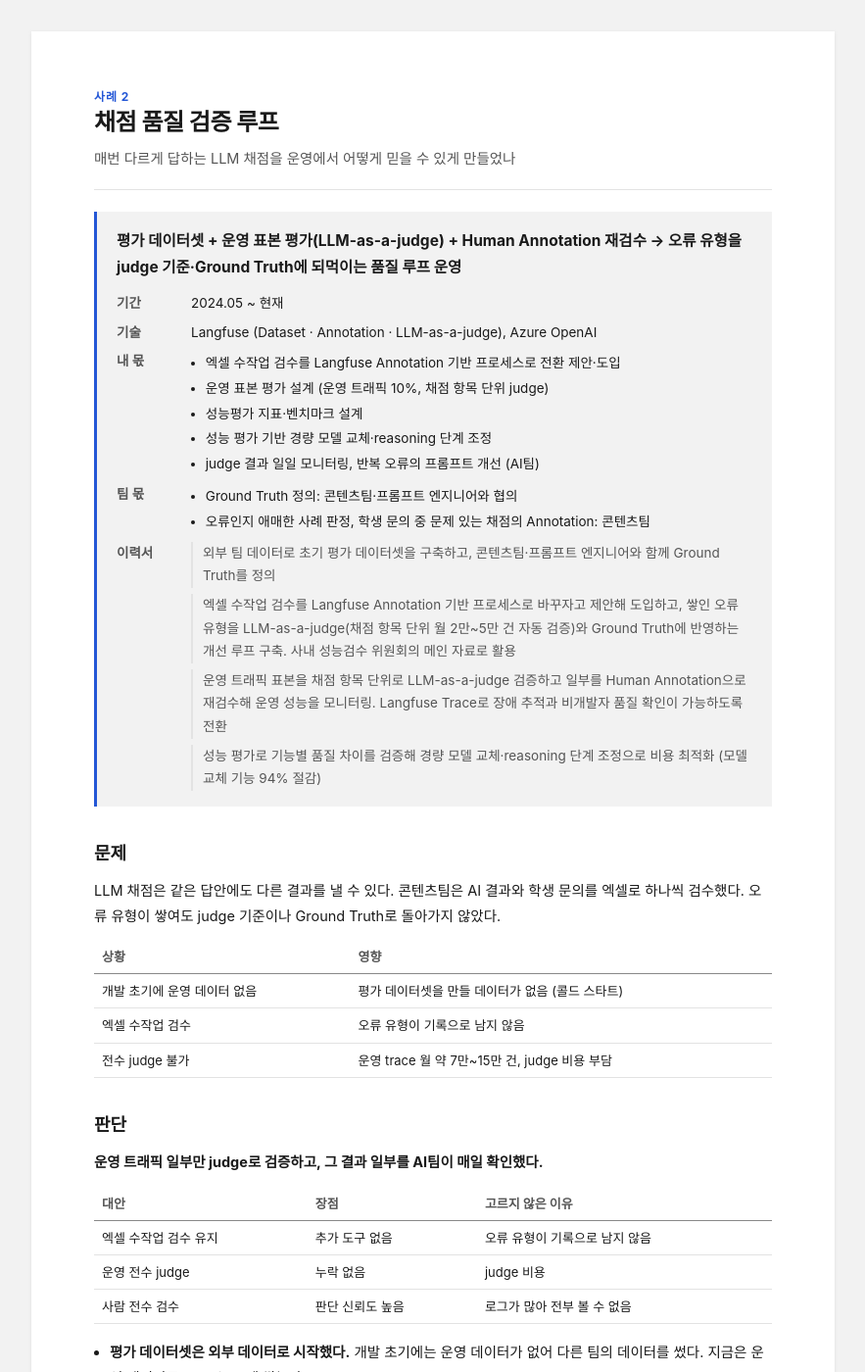
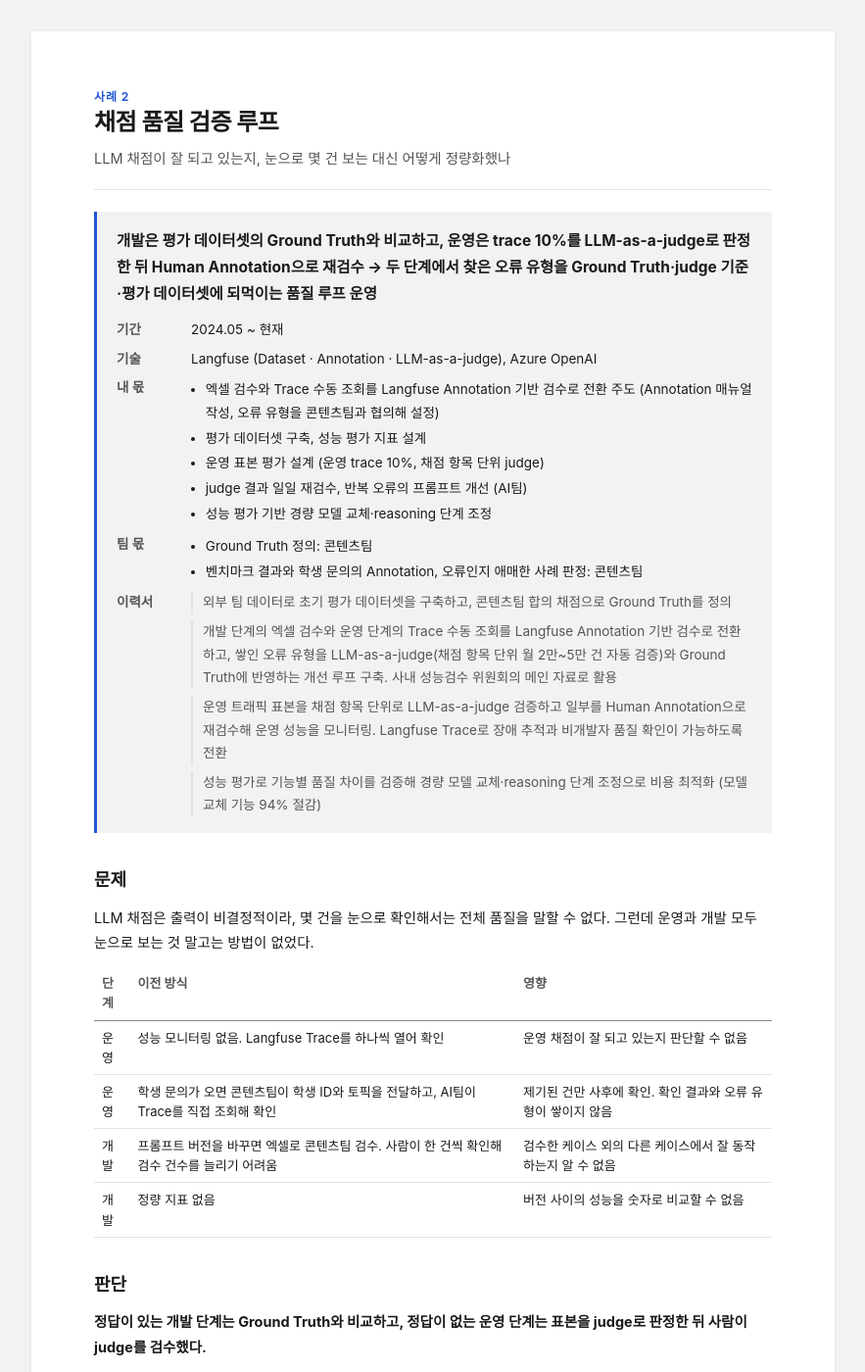
Before and after one commit to eatingbug/resume, a Jekyll site: the page built from _cases/quality-loop.md, in a window 1280 px wide and 1400 px high. Shown: the whole window at 98% size, without its empty margins (198-1081 px from the left). Built offline with Jekyll 4.4.1, drawn with Linux system fonts in a browser that asks for light colours; some web fonts are replaced; some of the changed text lies outside the part shown.

Commit message:
Reframe the quality loop case around quantifying grading quality
The case's core problem is that grading quality could not be measured in
development or in operation, not LLM nondeterminism. Rewrite its problem,
decision, results and limits on that axis, redraw the diagram with the
measurement outputs and both exits of human review, and correct the
resume bullets and glossary terms that described who defined Ground Truth
and where Excel review was used.

Co-Authored-By: Claude Opus 5.5 (1M context) <noreply@anthropic.com>
Claude-Session: https://claude.ai/code/session_01NBHyPXpeXnivmctp2bfXQo

```diff
--- a/_cases/quality-loop.md
+++ b/_cases/quality-loop.md
@@ -2,77 +2,94 @@
 title: 채점 품질 검증 루프
 slug: quality-loop
 order: 2
-question: 매번 다르게 답하는 LLM 채점을 운영에서 어떻게 믿을 수 있게 만들었나
-conclusion: 평가 데이터셋 + 운영 표본 평가(LLM-as-a-judge) + Human Annotation 재검수 → 오류 유형을 judge 기준·Ground Truth에 되먹이는 품질 루프 운영
+question: LLM 채점이 잘 되고 있는지, 눈으로 몇 건 보는 대신 어떻게 정량화했나
+conclusion: 개발은 평가 데이터셋의 Ground Truth와 비교하고, 운영은 trace 10%를 LLM-as-a-judge로 판정한 뒤 Human Annotation으로 재검수 → 두 단계에서 찾은 오류 유형을 Ground Truth·judge 기준·평가 데이터셋에 되먹이는 품질 루프 운영
 period: 2024.05 ~ 현재
 tech: Langfuse (Dataset · Annotation · LLM-as-a-judge), Azure OpenAI
 mine:
-  - 엑셀 수작업 검수를 Langfuse Annotation 기반 프로세스로 전환 제안·도입
-  - 운영 표본 평가 설계 (운영 트래픽 10%, 채점 항목 단위 judge)
-  - 성능평가 지표·벤치마크 설계
+  - 엑셀 검수와 Trace 수동 조회를 Langfuse Annotation 기반 검수로 전환 주도 (Annotation 매뉴얼 작성, 오류 유형을 콘텐츠팀과 협의해 설정)
+  - 평가 데이터셋 구축, 성능 평가 지표 설계
+  - 운영 표본 평가 설계 (운영 trace 10%, 채점 항목 단위 judge)
+  - judge 결과 일일 재검수, 반복 오류의 프롬프트 개선 (AI팀)
   - 성능 평가 기반 경량 모델 교체·reasoning 단계 조정
-  - judge 결과 일일 모니터링, 반복 오류의 프롬프트 개선 (AI팀)
 team:
-  - "Ground Truth 정의: 콘텐츠팀·프롬프트 엔지니어와 협의"
-  - "오류인지 애매한 사례 판정, 학생 문의 중 문제 있는 채점의 Annotation: 콘텐츠팀"
+  - "Ground Truth 정의: 콘텐츠팀"
+  - "벤치마크 결과와 학생 문의의 Annotation, 오류인지 애매한 사례 판정: 콘텐츠팀"
 bullets:
-  - 외부 팀 데이터로 초기 평가 데이터셋을 구축하고, 콘텐츠팀·프롬프트 엔지니어와 함께 Ground Truth를 정의
-  - 엑셀 수작업 검수를 Langfuse Annotation 기반 프로세스로 바꾸자고 제안해 도입하고, 쌓인 오류 유형을 LLM-as-a-judge(채점 항목 단위 월 2만~5만 건 자동 검증)와 Ground Truth에 반영하는 개선 루프 구축. 사내 성능검수 위원회의 메인 자료로 활용
+  - 외부 팀 데이터로 초기 평가 데이터셋을 구축하고, 콘텐츠팀 합의 채점으로 Ground Truth를 정의
+  - 개발 단계의 엑셀 검수와 운영 단계의 Trace 수동 조회를 Langfuse Annotation 기반 검수로 전환하고, 쌓인 오류 유형을 LLM-as-a-judge(채점 항목 단위 월 2만~5만 건 자동 검증)와 Ground Truth에 반영하는 개선 루프 구축. 사내 성능검수 위원회의 메인 자료로 활용
   - 운영 트래픽 표본을 채점 항목 단위로 LLM-as-a-judge 검증하고 일부를 Human Annotation으로 재검수해 운영 성능을 모니터링. Langfuse Trace로 장애 추적과 비개발자 품질 확인이 가능하도록 전환
   - 성능 평가로 기능별 품질 차이를 검증해 경량 모델 교체·reasoning 단계 조정으로 비용 최적화 (모델 교체 기능 94% 절감)
 ---
 
 ## 문제
 
-LLM 채점은 같은 답안에도 다른 결과를 낼 수 있다. 콘텐츠팀은 AI 결과와 학생 문의를 엑셀로 하나씩 검수했다. 오류 유형이 쌓여도 judge 기준이나 Ground Truth로 돌아가지 않았다.
+LLM 채점은 출력이 비결정적이라, 몇 건을 눈으로 확인해서는 전체 품질을 말할 수 없다. 그런데 운영과 개발 모두 눈으로 보는 것 말고는 방법이 없었다.
 
-| 상황 | 영향 |
-|---|---|
-| 개발 초기에 운영 데이터 없음 | 평가 데이터셋을 만들 데이터가 없음 (콜드 스타트) |
-| 엑셀 수작업 검수 | 오류 유형이 기록으로 남지 않음 |
-| 전수 judge 불가 | 운영 trace 월 약 7만~15만 건, judge 비용 부담 |
+| 단계 | 이전 방식 | 영향 |
+|---|---|---|
+| 운영 | 성능 모니터링 없음. Langfuse Trace를 하나씩 열어 확인 | 운영 채점이 잘 되고 있는지 판단할 수 없음 |
+| 운영 | 학생 문의가 오면 콘텐츠팀이 학생 ID와 토픽을 전달하고, AI팀이 Trace를 직접 조회해 확인 | 제기된 건만 사후에 확인. 확인 결과와 오류 유형이 쌓이지 않음 |
+| 개발 | 프롬프트 버전을 바꾸면 엑셀로 콘텐츠팀 검수. 사람이 한 건씩 확인해 검수 건수를 늘리기 어려움 | 검수한 케이스 외의 다른 케이스에서 잘 동작하는지 알 수 없음 |
+| 개발 | 정량 지표 없음 | 버전 사이의 성능을 숫자로 비교할 수 없음 |
 
 ## 판단
 
-**운영 트래픽 일부만 judge로 검증하고, 그 결과 일부를 AI팀이 매일 확인했다.**
+**정답이 있는 개발 단계는 Ground Truth와 비교하고, 정답이 없는 운영 단계는 표본을 judge로 판정한 뒤 사람이 judge를 검수했다.**
 
 | 대안 | 장점 | 고르지 않은 이유 |
 |---|---|---|
-| 엑셀 수작업 검수 유지 | 추가 도구 없음 | 오류 유형이 기록으로 남지 않음 |
+| 엑셀 검수 유지 (개발) | 추가 도구 없음 | 사람이 한 건씩 확인해야 해서 평가 데이터셋을 크게 늘리기 어려움. 검수한 케이스 외의 다른 케이스에서 잘 동작하는지 알 수 없음 |
+| 운영 데이터에도 Ground Truth 부여 | 개발과 같은 지표 사용 | 월 약 7만~15만 건에 사람이 점수를 매길 수 없음 |
 | 운영 전수 judge | 누락 없음 | judge 비용 |
-| 사람 전수 검수 | 판단 신뢰도 높음 | 로그가 많아 전부 볼 수 없음 |
+| judge만 쓰고 사람 재검수 생략 | 비용 최소 | judge의 오판을 알 수 없음 |
 
-- **평가 데이터셋은 외부 데이터로 시작했다.** 개발 초기에는 운영 데이터가 없어 다른 팀의 데이터를 썼다. 지금은 운영 데이터로 Langfuse에 쌓는다.
-- **Ground Truth는 혼자 정하지 않았다.** 콘텐츠팀, 프롬프트 엔지니어와 협의해 정했다. 점수는 콘텐츠팀 여럿이 같은 답안을 채점하고, 차이를 조정해 확정했다.
+개발 단계
+
+- **평가 데이터셋은 외부 데이터로 시작했다.** 개발 초기에는 운영 데이터가 없어 다른 팀의 데이터를 썼다(콜드 스타트). 지금은 운영 데이터로 Langfuse에 쌓는다.
+- **Ground Truth는 콘텐츠팀에 맡겼다.** 콘텐츠팀 여럿이 같은 답안을 채점하고, 차이를 조정해 확정했다.
 - **지표는 글쓰기 채점 연구에서 골랐다.** 연구 자료와 여러 사례에서 쓰는 지표를 찾아봤다. 그중 QWK가 우리 채점에 맞았다.
+- **콘텐츠팀 검수를 엑셀에서 Langfuse Annotation으로 옮겼다.** 콘텐츠팀이 결과 전체를 보되 Ground Truth와 어긋난 건을 중심으로 훑고, 오채점과 오류 유형을 Langfuse에 남긴다. Ground Truth가 틀렸으면 고친다.
+
+운영 단계
+
 - **표본은 10%로 정했다.** judge 비용과 전체 trace 규모를 보고 판단했고, 이후 통계로 확인했다. 과제 유형별 평균 월 400~900건이면 오류율 추정 오차는 약 ±3~5%p(95% 신뢰)다.
+- **judge 결과는 사람이 다시 검수했다.** AI팀이 judge가 오채점으로 판정한 건을 위주로 매일 일부를 확인한다. 사람이 정상으로 보면 judge 오판으로 기록하고, 오판이 자주 나오면 judge 기준을 고친다. 오류인지 애매한 사례는 콘텐츠팀에 넘긴다.
+- **학생 문의는 콘텐츠팀이 Langfuse에서 직접 Annotation한다.** AI팀이 Trace를 대신 찾아 주던 방식을 바꿨다. Annotation 매뉴얼을 쓰고, 오류 유형을 콘텐츠팀과 협의해 정했다.
+
+공통
+
 - **가장 어려운 것은 수용 기준이었다.** 어느 성능까지 받아들일지, 잘못 채점된 경우를 어떻게 관리할지를 정해야 했다.
 
 ## 구현
 
 {% include diagrams/quality-loop.html %}
 
-- **검수 전환:** 엑셀 수작업 검수 → Langfuse Annotation 제안·도입
-- **재검수 대상:** judge 결과 일부(AI팀, 오류인지 애매하면 콘텐츠팀에 문의), 학생 문의 중 문제 있는 채점(콘텐츠팀)
+- **오류 유형 공유:** 개발의 벤치마크 Annotation, 운영의 judge 재검수, 학생 문의 Annotation이 같은 오류 유형 분류를 쓴다
+- **되먹임:** 오류 유형 → judge 기준 수정, Ground Truth 수정, 오채점 사례를 평가 데이터셋에 추가
 - **모니터링·개선:** 대시보드, 임계값 알림(Slack·Email). 오채점률이 임계치를 넘고 같은 오류가 반복되면 프롬프트 개선
 - **비용 최적화:** 기준 버전 대비 벤치마크로 기능별 경량 모델 교체, reasoning 단계 조정
 
 ## 결과
 
-| 지표 | 값 | 측정 기준 |
+| 항목 | 이전 | 이후 |
 |---|---|---|
-| 자동 검증 규모 | 월 2만~5만 건 | 운영 trace 10% 표본의 채점 항목 단위 judge 건수 |
-| 비용 | 94% 절감 | 모델을 교체한 기능의 단가 차이. 전체 비용 기준 아님 |
-| 검수 프로세스 | 엑셀 → Langfuse Annotation | 사내 성능검수 위원회의 메인 자료로 활용 |
+| 운영 측정 범위 | 문제가 제기된 건만 Trace로 확인 | 운영 trace 10% 표본을 채점 항목 단위로 judge 검증 (월 2만~5만 건) |
+| 개발 검증 범위 | 과제 유형 × 채점 항목당 20~30건. 바꿀 때마다 콘텐츠팀이 엑셀로 다시 검수 | 과제 유형 × 채점 항목당 최소 50~100건. Ground Truth와 자동으로 비교 |
+| 품질 판단 방법 | 사람이 눈으로 확인 | 개발: QWK·AAR·MAE. 운영: 오채점률, judge-사람 일치율 |
+| 오채점을 아는 시점 | 학생 문의가 들어온 뒤 | 오채점률이 임계치를 넘으면 알림 |
+| 검수 기록 | 남지 않음 | 오류 유형별로 Langfuse에 쌓임. 사내 성능검수 위원회의 메인 자료로 활용 |
+| 비용 | 기능별 품질 차이를 비교할 근거 없음 | 모델을 교체한 기능의 단가 94% 절감. 전체 비용 기준 아님 |
 
 | 품질 지표 (값 비공개) | 정의 | 판정 · 기준선 |
 |---|---|---|
 | QWK·AAR·MAE (개발) | AI 점수와 Ground Truth 비교. QWK: 우연 일치 보정 일치도, AAR: ±1점 이내 비율, MAE: 평균 점수 차이 | 콘텐츠팀 합의 점수. 전문가끼리 일치도·기준 버전과 비교 |
 | 오채점률 (운영) | judge가 오채점으로 판정한 채점 항목 비율 | LLM-as-a-judge. 팀이 정한 임계치와 비교 |
-| judge-사람 일치율 (운영) | 사람이 judge 판정에 동의한 비율 | AI팀 재검수, 애매한 사례는 콘텐츠팀 |
+| judge-사람 일치율 (운영) | judge가 오채점으로 판정한 건 중 사람이 동의한 비율 | AI팀 재검수, 애매한 사례는 콘텐츠팀 |
 
 ## 한계와 다음 단계
 
-- **수용 기준은 고정할 수 없다.** 객관적인 기준이 없어 팀과 계속 협의한다.
-- **judge도 틀린다.** judge의 오판과 놓친 오채점은 Human Annotation으로만 일부 잡는다.
+- **수용 기준은 아직 숫자로 확정하지 못했다.** 객관적인 기준이 없어, 팀 논의를 거듭하며 알림과 평가 게이트의 임계치를 조정하고 있다.
+- **평가 데이터셋은 아직 작다.** 드문 오류 유형은 평가 데이터셋에 없을 수 있다. 테스트 비용 때문에 케이스를 크게 늘리지 않고, 운영에서 확인한 오채점 사례를 골라 추가한다.
+- **judge가 놓친 오채점은 잘 보이지 않는다.** 사람은 judge가 오채점으로 판정한 건을 위주로 보므로, judge가 정상으로 넘긴 오채점은 학생 문의로만 일부 잡힌다.
 - **적은 과제 유형은 표본이 부족하다.** 과제 유형별 트래픽이 고르지 않다. 다음 단계는 층화 표본 추출이다.
--- a/_data/resume.yml
+++ b/_data/resume.yml
@@ -42,8 +42,8 @@ experience:
       - title: 채점 품질 검증 체계
         case: quality-loop
         bullets:
-          - 외부 팀 데이터로 초기 평가 데이터셋을 구축하고, 콘텐츠팀·프롬프트 엔지니어와 함께 Ground Truth를 정의
-          - 엑셀 수작업 검수를 Langfuse Annotation 기반 프로세스로 바꾸자고 제안해 도입하고, 쌓인 오류 유형을 LLM-as-a-judge(채점 항목 단위 월 2만~5만 건 자동 검증)와 Ground Truth에 반영하는 개선 루프 구축. 사내 성능검수 위원회의 메인 자료로 활용
+          - 외부 팀 데이터로 초기 평가 데이터셋을 구축하고, 콘텐츠팀 합의 채점으로 Ground Truth를 정의
+          - 개발 단계의 엑셀 검수와 운영 단계의 Trace 수동 조회를 Langfuse Annotation 기반 검수로 전환하고, 쌓인 오류 유형을 LLM-as-a-judge(채점 항목 단위 월 2만~5만 건 자동 검증)와 Ground Truth에 반영하는 개선 루프 구축. 사내 성능검수 위원회의 메인 자료로 활용
       - title: LLMOps 플랫폼
         case: prompt-cicd-gate
         bullets:
--- a/_includes/diagrams/quality-loop.html
+++ b/_includes/diagrams/quality-loop.html
@@ -1,38 +1,69 @@
-{%- assign claim = "운영 trace 10%의 judge 결과와 학생 문의를 사람이 재검수 → 찾은 오류 유형을 judge 기준과 Ground Truth로 되돌리는 루프" -%}
+{%- assign claim = "개발은 품질 평가로, 운영은 judge의 오채점률로 품질을 숫자로 본다 → 사람이 검수해 오채점은 오류 유형으로 묶어 Ground Truth·평가 데이터셋으로, 반복되는 judge 오판은 judge 기준으로 되돌린다" -%}
 <figure class="pf-figure">
-<svg viewBox="0 0 480 312" role="img" aria-label="{{ claim }}" fill="none" stroke="currentColor" stroke-width="1.4" font-size="13" text-anchor="middle">
+<svg viewBox="0 0 480 444" role="img" aria-label="{{ claim }}" fill="none" stroke="currentColor" stroke-width="1.4" font-size="13" text-anchor="middle">
   <defs>
     <marker id="ql-arrow" viewBox="0 0 10 10" refX="9" refY="5" markerWidth="7" markerHeight="7" orient="auto-start-reverse"><path d="M0 0L10 5L0 10z" fill="currentColor" stroke="none"/></marker>
     <marker id="ql-arrow-accent" viewBox="0 0 10 10" refX="9" refY="5" markerWidth="7" markerHeight="7" orient="auto-start-reverse"><path d="M0 0L10 5L0 10z" class="pf-accent" stroke="none"/></marker>
   </defs>
-  <rect x="130" y="8" width="160" height="44" rx="6"/>
-  <text x="210" y="27" fill="currentColor" stroke="none">운영 trace</text>
-  <text x="210" y="44" fill="currentColor" stroke="none" font-size="11" fill-opacity=".7">월 약 7만~15만 건</text>
-  <line x1="210" y1="52" x2="210" y2="90" marker-end="url(#ql-arrow)"/>
-  <text x="220" y="75" fill="currentColor" stroke="none" font-size="12" text-anchor="start">10% 표본 · 채점 항목 단위</text>
-  <rect x="130" y="92" width="160" height="44" rx="6"/>
-  <text x="210" y="111" fill="currentColor" stroke="none">LLM-as-a-judge</text>
-  <text x="210" y="128" fill="currentColor" stroke="none" font-size="11" fill-opacity=".7">월 2만~5만 건</text>
-  <line x1="210" y1="136" x2="210" y2="174" marker-end="url(#ql-arrow)"/>
-  <text x="220" y="159" fill="currentColor" stroke="none" font-size="12" text-anchor="start">AI팀이 매일 일부 확인</text>
-  <rect x="130" y="176" width="160" height="44" rx="6"/>
-  <text x="210" y="195" fill="currentColor" stroke="none">Human Annotation</text>
-  <text x="210" y="212" fill="currentColor" stroke="none" font-size="11" fill-opacity=".7">AI팀 · 콘텐츠팀</text>
-  <rect x="360" y="176" width="110" height="44" rx="6"/>
-  <text x="415" y="203" fill="currentColor" stroke="none">학생 문의</text>
-  <line x1="360" y1="198" x2="292" y2="198" marker-end="url(#ql-arrow)"/>
-  <text x="326" y="190" fill="currentColor" stroke="none" font-size="12">문제 건</text>
-  <line x1="210" y1="220" x2="210" y2="258" marker-end="url(#ql-arrow)"/>
-  <text x="220" y="243" fill="currentColor" stroke="none" font-size="12" text-anchor="start">오채점 분류</text>
-  <rect x="130" y="260" width="160" height="44" rx="6"/>
-  <text x="210" y="287" fill="currentColor" stroke="none">오류 유형</text>
-  <rect x="360" y="260" width="110" height="44" rx="6"/>
-  <text x="415" y="287" fill="currentColor" stroke="none">Ground Truth</text>
-  <polyline points="130,282 36,282 36,114 128,114" class="pf-accent" stroke-width="2" marker-end="url(#ql-arrow-accent)"/>
-  <text x="44" y="190" class="pf-accent" stroke="none" font-size="12" font-weight="600" text-anchor="start">judge 기준</text>
-  <text x="44" y="206" class="pf-accent" stroke="none" font-size="12" font-weight="600" text-anchor="start">반영</text>
-  <line x1="290" y1="282" x2="358" y2="282" class="pf-accent" stroke-width="2" marker-end="url(#ql-arrow-accent)"/>
-  <text x="324" y="274" class="pf-accent" stroke="none" font-size="12" font-weight="600">반영</text>
+  <text x="82" y="14" fill="currentColor" stroke="none" font-size="12" font-weight="600">개발</text>
+  <line x1="12" y1="21" x2="152" y2="21" stroke-opacity=".35"/>
+  <text x="319" y="14" fill="currentColor" stroke="none" font-size="12" font-weight="600">운영</text>
+  <line x1="170" y1="21" x2="468" y2="21" stroke-opacity=".35"/>
+
+  <rect x="12" y="30" width="140" height="44" rx="6"/>
+  <text x="82" y="49" fill="currentColor" stroke="none">평가 데이터셋</text>
+  <text x="82" y="66" fill="currentColor" stroke="none" font-size="11" fill-opacity=".7">Ground Truth 포함</text>
+  <rect x="328" y="30" width="140" height="44" rx="6"/>
+  <text x="398" y="49" fill="currentColor" stroke="none">운영 trace</text>
+  <text x="398" y="66" fill="currentColor" stroke="none" font-size="11" fill-opacity=".7">10% 표본</text>
+
+  <line x1="82" y1="74" x2="82" y2="114" marker-end="url(#ql-arrow)"/>
+  <text x="90" y="99" fill="currentColor" stroke="none" font-size="11" text-anchor="start">Ground Truth와 비교</text>
+  <line x1="398" y1="74" x2="398" y2="114" marker-end="url(#ql-arrow)"/>
+  <rect x="12" y="116" width="140" height="44" rx="6" stroke-width="2"/>
+  <text x="82" y="135" fill="currentColor" stroke="none" font-weight="600">품질 평가</text>
+  <text x="82" y="152" fill="currentColor" stroke="none" font-size="11" fill-opacity=".7">대시보드 · 기준 버전 비교</text>
+  <rect x="170" y="116" width="140" height="44" rx="6" stroke-width="2"/>
+  <text x="240" y="135" fill="currentColor" stroke="none" font-weight="600">오채점률</text>
+  <text x="240" y="152" fill="currentColor" stroke="none" font-size="11" fill-opacity=".7">대시보드 · 임계치 알림</text>
+  <line x1="328" y1="138" x2="312" y2="138" marker-end="url(#ql-arrow)"/>
+  <rect x="328" y="116" width="140" height="44" rx="6"/>
+  <text x="398" y="135" fill="currentColor" stroke="none">LLM-as-a-judge</text>
+  <text x="398" y="152" fill="currentColor" stroke="none" font-size="11" fill-opacity=".7">오채점 판정</text>
+
+  <rect x="170" y="182" width="140" height="44" rx="6"/>
+  <text x="240" y="201" fill="currentColor" stroke="none">학생 문의</text>
+  <text x="240" y="218" fill="currentColor" stroke="none" font-size="11" fill-opacity=".7">문제 제기된 채점</text>
+
+  <line x1="82" y1="160" x2="82" y2="266" marker-end="url(#ql-arrow)"/>
+  <text x="90" y="250" fill="currentColor" stroke="none" font-size="11" text-anchor="start">콘텐츠팀 · 전체</text>
+  <line x1="240" y1="226" x2="240" y2="266" marker-end="url(#ql-arrow)"/>
+  <text x="232" y="250" fill="currentColor" stroke="none" font-size="11" text-anchor="end">콘텐츠팀</text>
+  <line x1="398" y1="160" x2="398" y2="266" marker-end="url(#ql-arrow)"/>
+  <text x="390" y="236" fill="currentColor" stroke="none" font-size="11" text-anchor="end">AI팀 ·</text>
+  <text x="390" y="251" fill="currentColor" stroke="none" font-size="11" text-anchor="end">오채점 판정 위주</text>
+  <rect x="12" y="268" width="456" height="44" rx="6"/>
+  <text x="240" y="295" fill="currentColor" stroke="none">Human Annotation</text>
+
+  <line x1="82" y1="312" x2="82" y2="352" marker-end="url(#ql-arrow)"/>
+  <text x="90" y="337" fill="currentColor" stroke="none" font-size="11" text-anchor="start">정상</text>
+  <line x1="240" y1="312" x2="240" y2="352" marker-end="url(#ql-arrow)"/>
+  <text x="248" y="337" fill="currentColor" stroke="none" font-size="11" text-anchor="start">오채점</text>
+  <line x1="398" y1="312" x2="398" y2="352" marker-end="url(#ql-arrow)"/>
+  <text x="406" y="337" fill="currentColor" stroke="none" font-size="11" text-anchor="start">정상</text>
+  <rect x="12" y="354" width="140" height="44" rx="6" stroke-dasharray="4 3"/>
+  <text x="82" y="373" fill="currentColor" stroke="none">통과</text>
+  <text x="82" y="390" fill="currentColor" stroke="none" font-size="11" fill-opacity=".7">PR 리뷰 후 채택</text>
+  <rect x="170" y="354" width="140" height="44" rx="6"/>
+  <text x="240" y="381" fill="currentColor" stroke="none">오류 유형</text>
+  <rect x="328" y="354" width="140" height="44" rx="6"/>
+  <text x="398" y="373" fill="currentColor" stroke="none">judge 오판</text>
+  <text x="398" y="390" fill="currentColor" stroke="none" font-size="11" fill-opacity=".7">judge-사람 일치율 집계</text>
+
+  <polyline points="240,398 240,420 4,420 4,52 10,52" class="pf-accent" stroke-width="2" marker-end="url(#ql-arrow-accent)"/>
+  <polyline points="468,376 476,376 476,138 470,138" class="pf-accent" stroke-width="2" marker-end="url(#ql-arrow-accent)"/>
+  <text x="14" y="438" class="pf-accent" stroke="none" font-size="12" font-weight="600" text-anchor="start">Ground Truth · 평가 데이터셋 반영</text>
+  <text x="468" y="420" class="pf-accent" stroke="none" font-size="12" font-weight="600" text-anchor="end">반복되면 judge 기준 반영</text>
 </svg>
 <figcaption>{{ claim }}</figcaption>
 </figure>
```
Also changed, not shown: CONTEXT.md (+3 -3 lines), _cases/prompt-cicd-gate.md (+1 -0 lines), _cases/realtime-grading.md (+1 -1 lines).
